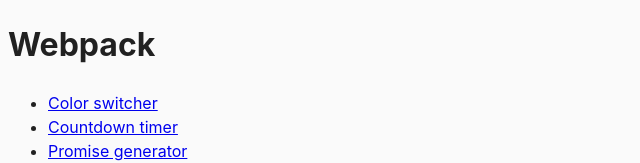
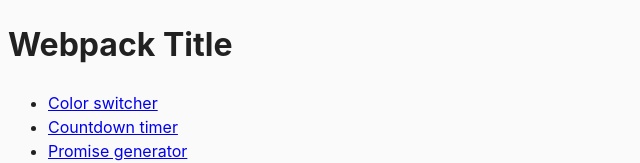
Before and after one commit to EuJinnLucaShow/webpack-tutorial, a website built with webpack: page src/template.html in a window 1280 px wide. Shown: the top 163 px of the page, without its empty margins (0-640 px from the left). Built offline with nearby package versions, Linux system fonts and the light colour scheme.

Commit message:
Update template.html

```diff
--- a/src/template.html
+++ b/src/template.html
@@ -10,7 +10,7 @@
 </head>
 
 <body>
-    <h1>Webpack</h1>
+    <h1>Webpack Title</h1>
     <ul>
         <li><a href="01-color-switcher.html">Color switcher</a></li>
         <li><a href="02-timer.html">Countdown timer</a></li>
```
